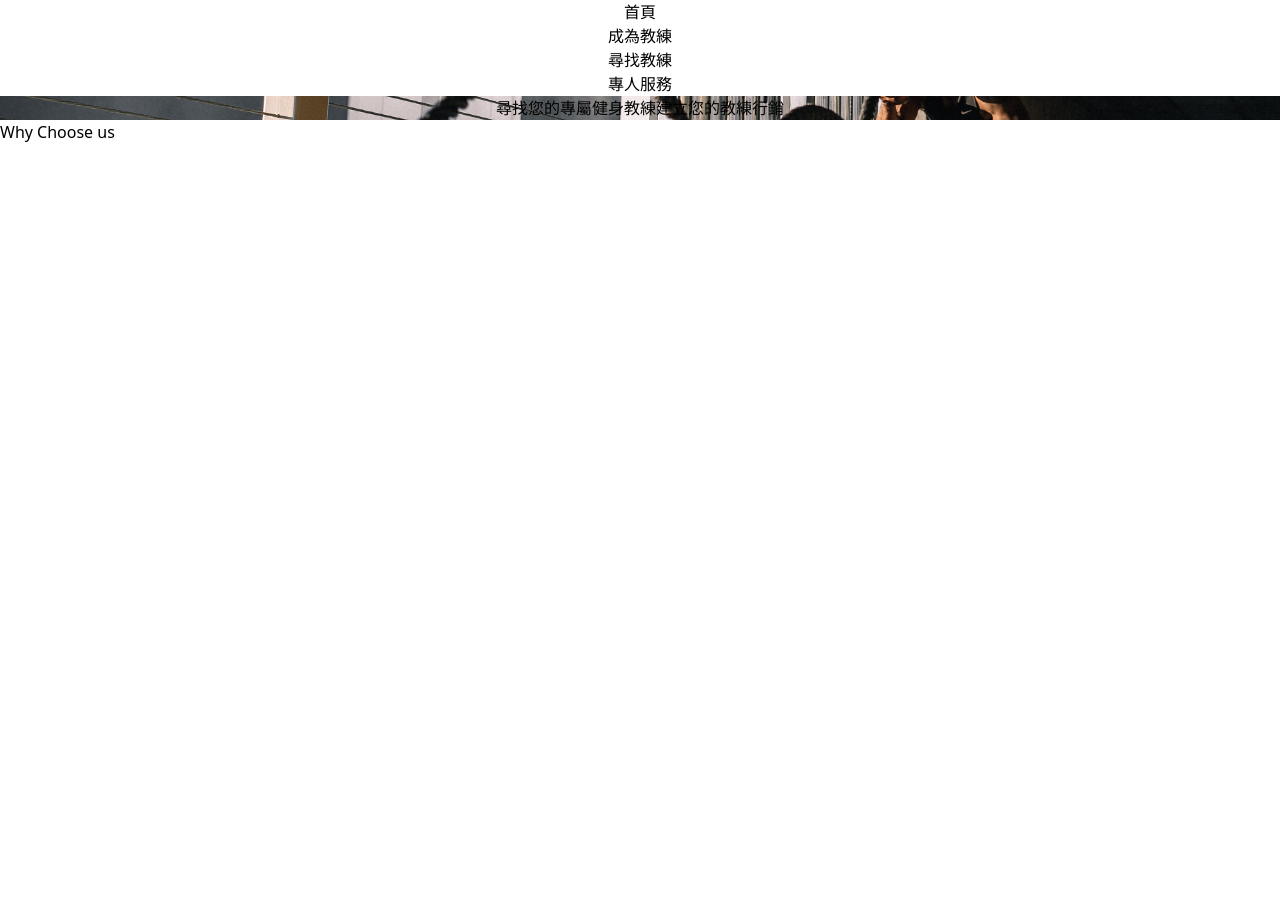
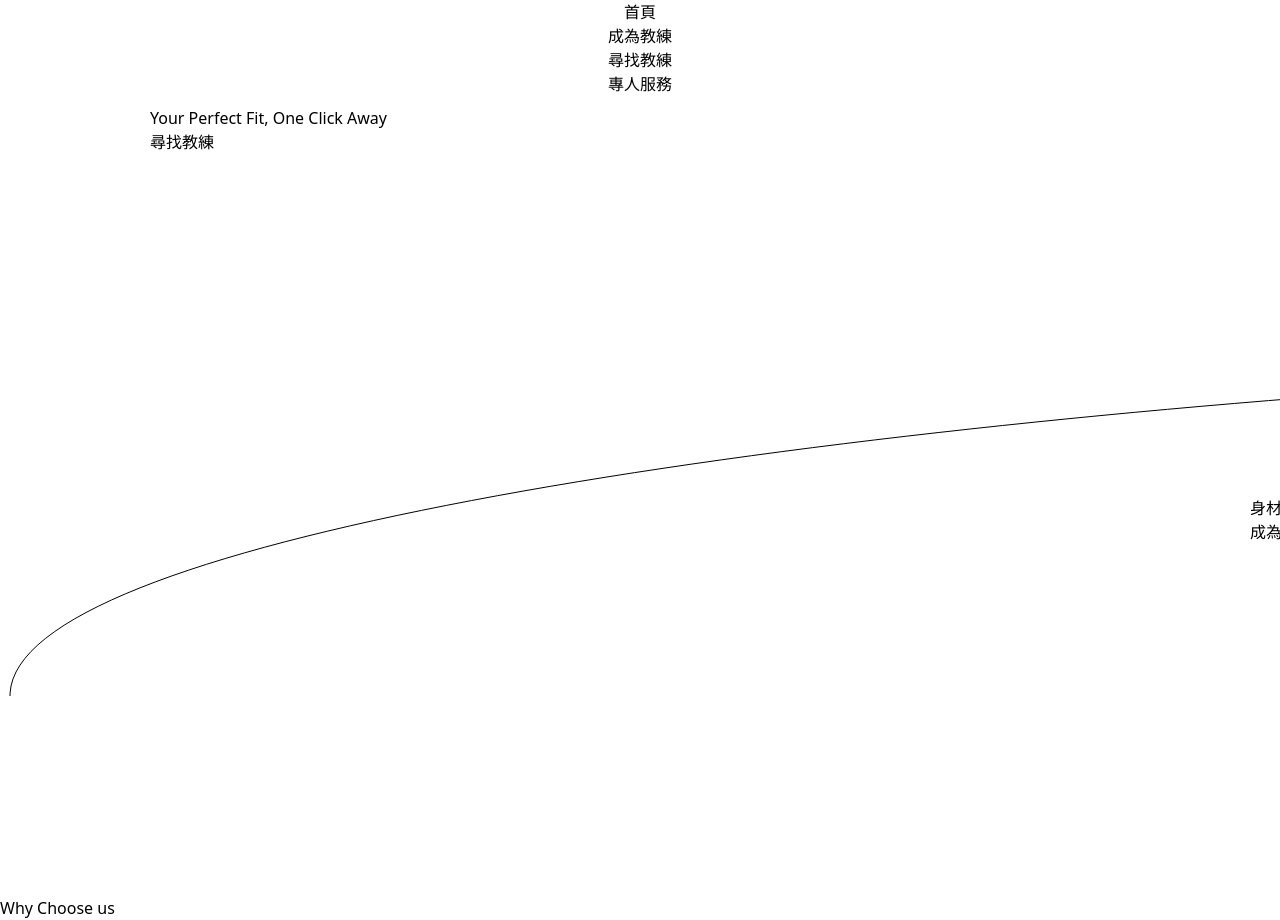
Before and after one commit to ChihTsungLu/fitness, a React (Vite) app: page / in a window 1280 px wide. Before the commit the page ends 800 px from the top, so only its background shows below. Built offline with nearby package versions, Linux system fonts and the light colour scheme; no server answers; the database is empty.

Commit message:
hero svg

```diff
--- a/package.json
+++ b/package.json
@@ -11,6 +11,7 @@
   },
   "dependencies": {
     "autoprefixer": "^10.4.16",
+    "firebase": "^10.5.0",
     "postcss": "^8.4.31",
     "react": "^18.2.0",
     "react-dom": "^18.2.0",
--- a/src/App.tsx
+++ b/src/App.tsx
@@ -1,8 +1,8 @@
 import { useState } from 'react'
 import './App.css'
 import Navbar from './Components/Navbar'
-import Home from './Pages/Home'
 import { Outlet } from 'react-router-dom';
+
 
 function App() {
   const [count, setCount] = useState(0)
--- /dev/null
+++ b/src/Components/BezierCurve.tsx
@@ -0,0 +1,30 @@
+import React from "react";
+
+const BezierCurve = () => {
+  return (
+    <svg width="100vw" height="100vh">
+      <path d="M10,600 C9,200 5000,100 2000,600" fill="none" stroke="black" />
+
+      <foreignObject x="150" y="10" width="800" height="300">
+        <div className="space-y-10">
+          <p className="text-3xl font-bold">Your Perfect Fit, One Click Away</p>
+          <button className="w-[400px] h-[200px] border border-black">
+          <p className="text-2xl">尋找教練</p>
+          </button>
+        </div>
+      </foreignObject>
+
+      {/* Button below the curve */}
+      <foreignObject x="1250" y="400" width="800" height="300">
+        <div className="space-y-10">
+          <p className="text-3xl font-bold">身材及知識兼具!? 差一步推廣。</p>
+          <button className="w-[400px] h-[200px] border border-black">
+            <p className="text-2xl">成為教練</p>
+          </button>
+        </div>
+      </foreignObject>
+    </svg>
+  );
+};
+
+export default BezierCurve;
--- a/src/Components/Hero.tsx
+++ b/src/Components/Hero.tsx
@@ -1,25 +1,46 @@
+import {
+  collection,
+  addDoc,
+  deleteDoc,
+  doc,
+  onSnapshot,
+} from "firebase/firestore";
+import { db } from "../firbase";
+import BezierCurve from "./BezierCurve";
+
 interface HeroProps {}
-import HeroImage from '../images/hero.avif'
+
 const Hero = ({}: HeroProps) => {
+  const colRef = collection(db, "trainer");
 
- return (
-        <div className="w-full h-[700px] mt-[65px] hero-image ">
-             <div className="flexCenter pt-40 space-x-96">
-                <div className="space-y-20">
-                    <p className="text-4xl text-[#FF7F00] font-mono pl-6">尋找您的專屬健身教練</p>
-                    <div className="bg-white w-[400px] h-[300px] rounded-xl">
+  const handleClick = async () => {
+    try {
+      await addDoc(colRef, {
+        name: "Angel",
+        age: "25",
+      }).then(() => {
+        console.log("Data added");
+      });
+    } catch (e) {
+      console.error("Error adding doc: ", e);
+    }
+  };
 
-                    </div>
-                </div>
-                <div className="space-y-20">
-                    <p className="text-4xl text-[#FF7F00] font-bold pl-10 font-sans">建立您的教練行銷</p>
-                    <div className="bg-white w-[400px] h-[300px] rounded-xl">
+  const handleDelete = () => {
+    const docRef = doc(db, "trainer", "KCipxg5VvUxoBG7amu4n");
 
-                    </div>
-                </div>
-             </div>
-        </div>
-    );
+    deleteDoc(docRef).then(() => {
+      console.log("Data deleted");
+    });
+  };
+
+  return (
+    <div className="w-full h-[700px] mt-[65px]   ">
+
+        <BezierCurve/>
+
+    </div>
+  );
 };
 
 export default Hero;
--- a/src/Pages/Home.tsx
+++ b/src/Pages/Home.tsx
@@ -1,9 +1,34 @@
-
 import Feature from "../Components/Feature";
 import Hero from "../Components/Hero";
 import Service from "./Service";
 
+import { collection, getDocs, onSnapshot, query, where, orderBy } from "firebase/firestore";
+import { db } from "../firbase";
+import { useState, useEffect } from "react";
+
 const Home = () => {
+  const [data, setData] = useState<any[]>([]);
+  const colRef = collection(db, "trainer");
+
+  const fetchPost = async () => {
+
+     const q = query(colRef,where("age","==","25"), orderBy('name','asc'))
+
+      onSnapshot(q, (snapshot) => {
+        const newData = snapshot.docs.map((doc) => ({
+          ...doc.data(),
+          id: doc.id,
+        }));
+        setData(newData);
+      });
+  };
+
+
+  useEffect(()=>{
+    fetchPost()
+  },[])
+
+  console.log(data)
   return (
     <div>
       <Hero />
--- /dev/null
+++ b/src/firbase.tsx
@@ -0,0 +1,20 @@
+import { initializeApp } from "firebase/app";
+import { getFirestore } from "firebase/firestore";
+
+const firebaseConfig = {
+  apiKey: "AIzaSyCog1BFZmvc29Op-MPjyK8VYTguNm1KYOU",
+  authDomain: "fitness-32521.firebaseapp.com",
+  projectId: "fitness-32521",
+  storageBucket: "fitness-32521.appspot.com",
+  messagingSenderId: "560629369928",
+  appId: "1:560629369928:web:e2f5f51e587dc2d65d5c7d",
+  measurementId: "G-EL96KKV2WW"
+};
+
+// init firebase app
+
+const app = initializeApp(firebaseConfig)
+
+// init services
+
+export const db = getFirestore(app)
--- a/tsconfig.json
+++ b/tsconfig.json
@@ -16,8 +16,8 @@
 
     /* Linting */
     "strict": true,
-    "noUnusedLocals": true,
-    "noUnusedParameters": true,
+    "noUnusedLocals": false,
+    "noUnusedParameters": false,
     "noFallthroughCasesInSwitch": true
   },
   "include": ["src"],
```
Also changed, not shown: 1 other file (tests, documents, lock files or other folders).
